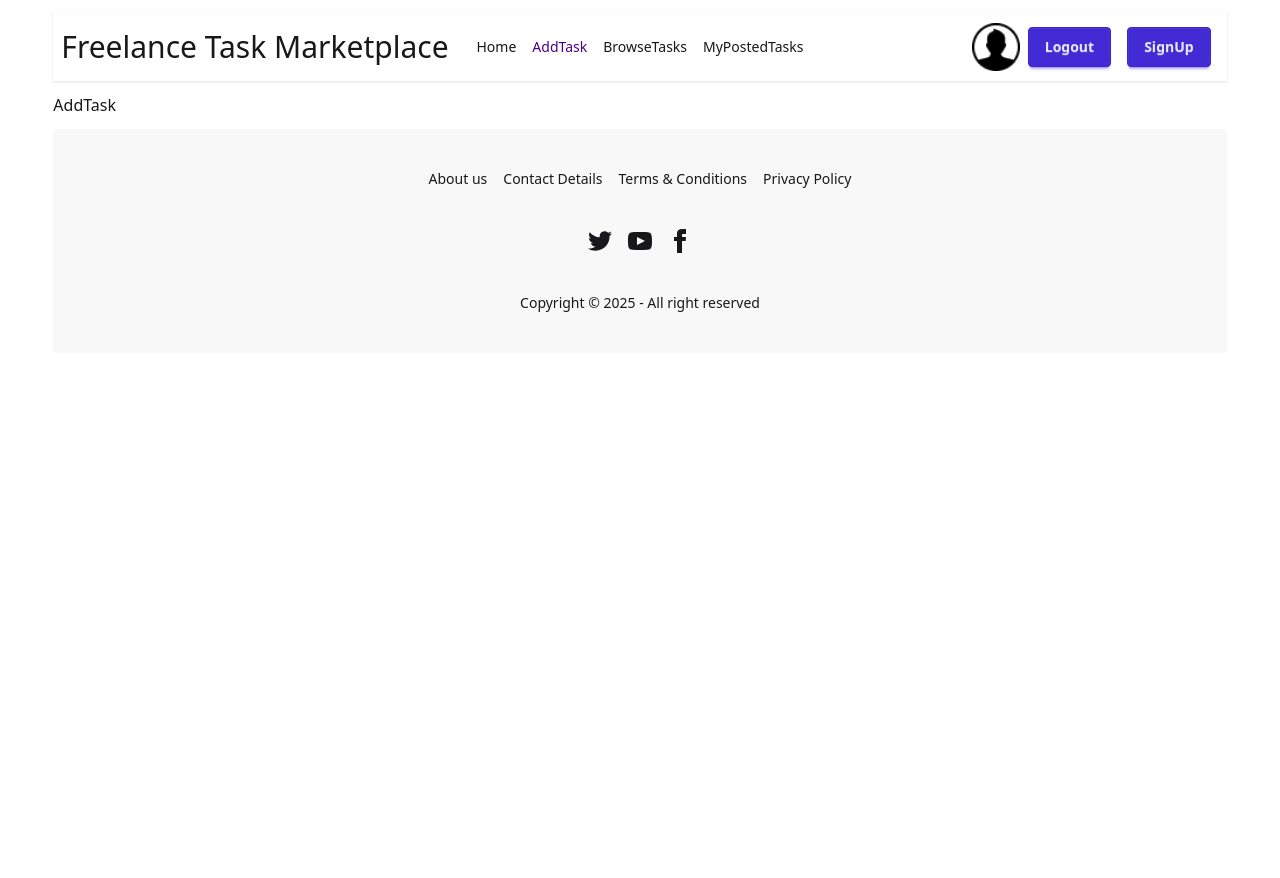
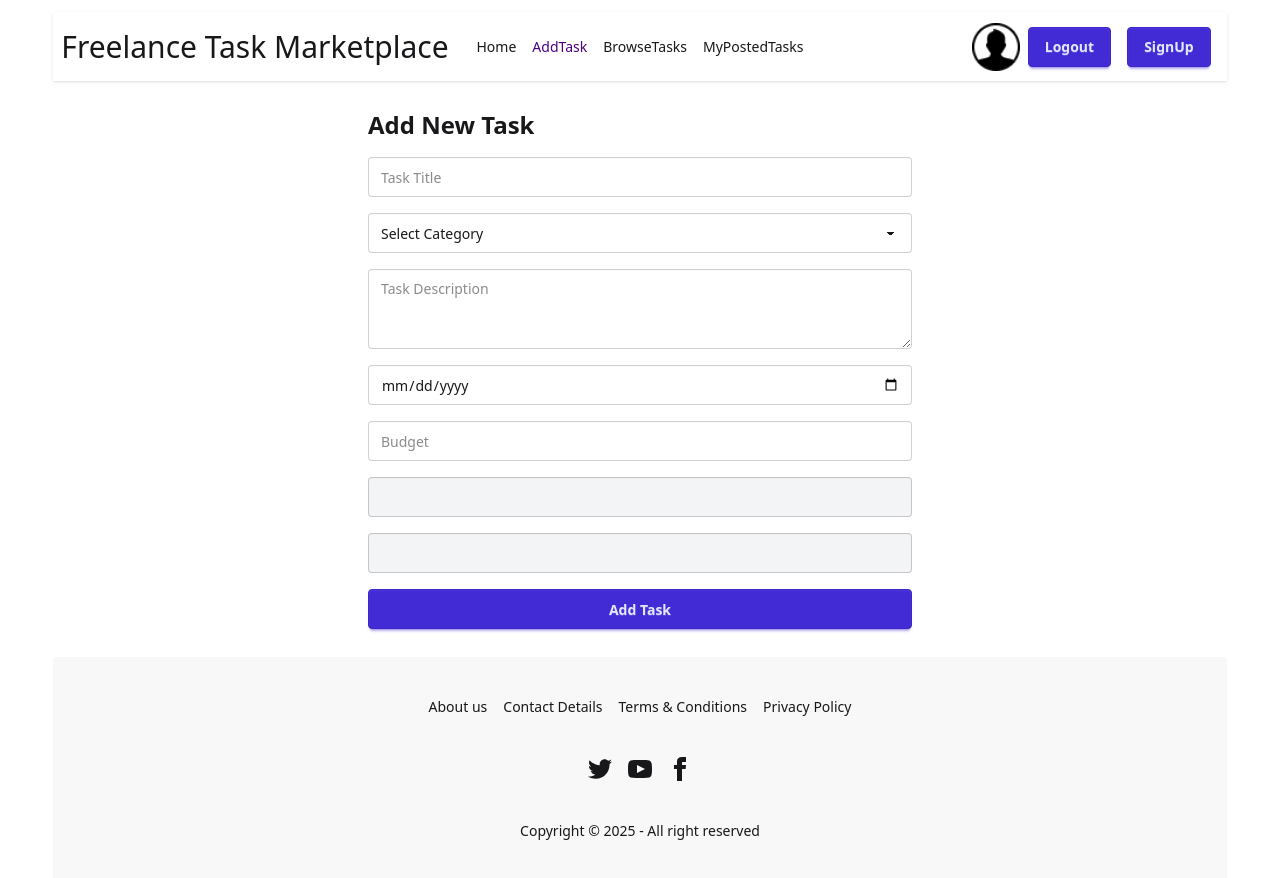
Before and after one commit to fahadbgnr/freelancer-client-task, a React (Vite) app: page /addTask in a window 1280 px wide. Shown: the top 878 px of the page. Before the commit the page ends 800 px from the top, so only its background shows below. Built offline with nearby package versions, Linux system fonts and the light colour scheme.

Commit message:
add task section, browstask section and task details section done

```diff
--- a/package.json
+++ b/package.json
@@ -15,6 +15,7 @@
     "react-dom": "^19.1.0",
     "react-router": "^7.6.0",
     "react-toastify": "^11.0.5",
+    "sweetalert2": "^11.21.2",
     "tailwindcss": "^4.1.7"
   },
   "devDependencies": {
--- a/src/components/AddTask.jsx
+++ b/src/components/AddTask.jsx
@@ -1,9 +1,93 @@
 import React from 'react';
+import Swal from 'sweetalert2';
 
 const AddTask = () => {
+
+
+    const handleAddTask = async (e) => {
+        e.preventDefault();
+        const form = e.target;
+        const formData = new FormData(form);
+        const addTaskData = Object.fromEntries(formData.entries());
+
+        fetch('http://localhost:3000/freelancerData', {
+            method:"POST",
+            headers:{
+                "content-type":"application/json",
+            },
+            body:JSON.stringify(addTaskData)
+
+        })
+        .then((res)=> res.json())
+        .then((data)=>{
+            if(data.insertedId)
+                Swal.fire({
+                    title: "Freelance Task added successfully.",
+                    icon: "success",
+                    draggable: true
+                });
+        })
+
+
+    };
     return (
         <div>
-            AddTask
+            <div className="max-w-xl mx-auto p-4">
+                <h2 className="text-2xl font-bold mb-4">Add New Task</h2>
+                <form onSubmit={handleAddTask} className="space-y-4">
+
+                    <input
+                    name="title"
+                    type="text"
+                    placeholder="Task Title"
+                    required
+                        className="input input-bordered w-full" />
+
+                    <select name="category" required
+                        className="select select-bordered w-full">
+                        <option value="">Select Category</option>
+                        <option>Web Development</option>
+                        <option>Graphic Design</option>
+                        <option>Writing</option>
+                        <option>Marketing</option>
+                        <option>Data Entries</option>
+                        <option>App Development</option>
+                    </select>
+
+                    <textarea
+                    name="description"
+                    placeholder="Task Description"
+                    required
+                        className="textarea textarea-bordered w-full"></textarea>
+
+                    <input
+                    name="deadline"
+                    type="date"
+                    required
+                        className="input input-bordered w-full"  />
+
+                    <input
+                    name="budget"
+                    type="number"
+                    placeholder="Budget"
+                    required
+                        className="input input-bordered w-full"  />
+
+                    <input
+                    name='email'
+                    type="email"
+                    className="input input-bordered w-full bg-gray-100" />
+
+                    <input
+                    name='name'
+                    type="text"
+                    className="input input-bordered w-full bg-gray-100" />
+
+                    <button
+                    type="submit"
+                    className="btn btn-primary w-full">Add Task</button>
+                </form>
+            </div>
         </div>
     );
 };
--- /dev/null
+++ b/src/components/BrowseTaskCard.jsx
@@ -0,0 +1,27 @@
+import React from 'react';
+import { Link } from 'react-router';
+
+const BrowseTaskCard = ({ browseTask }) => {
+    const { title, category, budget, deadline, _id } = browseTask;
+    return (
+        <div>
+          <div className="card bg-base-100 shadow-xl p-4 border">
+                        <div className="card bg-primary text-primary-content">
+                            <div className="card-body">
+                                <h2 className="card-title">Title: {title}</h2>
+                                <p>Category: {category}</p>
+                                <p>Budget: {budget}</p>
+                                <p>Deadline: {deadline}</p>
+                                <div className="card-actions justify-end">
+                                    <Link to={`/taskDetails/${_id}`}>
+                                    <button className="btn">See Details</button>
+                                    </Link>
+                                </div>
+                            </div>
+                        </div>
+                    </div>
+        </div>
+    );
+};
+
+export default BrowseTaskCard;
--- a/src/components/BrowseTasks.jsx
+++ b/src/components/BrowseTasks.jsx
@@ -1,10 +1,26 @@
 import React from 'react';
+import { useLoaderData } from 'react-router';
+import BrowseTaskCard from './BrowseTaskCard';
 
 const BrowseTasks = () => {
+    const freelancerData = useLoaderData();
+    console.log(freelancerData);
     return (
+
         <div>
-            BrowseTasks
+            <h1 className="text-3xl font-bold mb-6 text-center">Browse Tasks</h1>
+             <div className='grid grid-cols-1 md:grid-cols-2 lg:grid-cols-3 gap-6'>
+
+           {
+            freelancerData.map(browseTask=> <BrowseTaskCard key={browseTask._id} browseTask={browseTask} ></BrowseTaskCard>)
+           }
         </div>
+        </div>
+
+
+
+
+
     );
 };
 
--- /dev/null
+++ b/src/components/TaskDetails.jsx
@@ -0,0 +1,38 @@
+import React, { useEffect, useState } from 'react';
+import {  useParams } from 'react-router';
+
+const TaskDetails = () => {
+     const { id } = useParams();
+  const [browseTask, setBrowseTask] = useState([]);
+
+  useEffect(() => {
+    // Replace this URL with your actual backend endpoint
+    fetch(`http://localhost:3000/freelancerData/${id}`)
+      .then(res => res.json())
+      .then(data => setBrowseTask(data))
+  }, [id]);
+
+  if (!browseTask) {
+    return <div className="text-center text-lg mt-20">Loading task details...</div>;
+  }
+
+    return (
+        <div>
+            <div className="container mx-auto p-4">
+                <div className="card bg-base-100 shadow-xl p-6 max-w-3xl mx-auto">
+                    <h2 className="text-3xl font-bold mb-4 text-center">{browseTask.title}</h2>
+                    <div className="space-y-2 text-base">
+                        <p><strong>Category:</strong> {browseTask.category}</p>
+                        <p><strong>Description:</strong> {browseTask.description}</p>
+                        <p><strong>Deadline:</strong> {browseTask.deadline}</p>
+                        <p><strong>Budget:</strong>{browseTask.budget}</p>
+                        <p><strong>Client Name:</strong> {browseTask.name}</p>
+                        <p><strong>Email:</strong> {browseTask.email}</p>
+                    </div>
+                </div>
+            </div>
+        </div>
+    );
+};
+
+export default TaskDetails;
--- a/src/main.jsx
+++ b/src/main.jsx
@@ -15,35 +15,51 @@ import BrowseTasks from './components/BrowseTasks.jsx';
 import SignUp from './pages/SignUp.jsx';
 import LoginPage from './pages/LoginPage.jsx';
 import MyPostedTasks from './components/MyPostedTasks.jsx';
+import TaskDetails from './components/TaskDetails.jsx';
+import BrowseTaskCard from './components/BrowseTaskCard.jsx';
 
 const router = createBrowserRouter([
   {
     path: "/",
     Component: MainLayout,
-    children:[
+    children: [
       {
-        index:true,
+        index: true,
         Component: Home,
       },
       {
-        path:"addTask",
+        path: "addTask",
         Component: AddTask,
       },
       {
-        path:"browseTasks",
-        Component:BrowseTasks,
+        path: "browseTasks",
+        loader: () => fetch('http://localhost:3000/freelancerData'),
+        Component: BrowseTasks,
+      },
+
+      {
+        path: "/browseTaskCard/:id",
+        loader: () => fetch('http://localhost:3000/freelancerData'),
+        Component: BrowseTaskCard,
       },
       {
-        path:"myPostedTasks",
+        path: "/taskDetails/:id",
+        Component: TaskDetails,
+
+      },
+
+
+      {
+        path: "myPostedTasks",
         Component: MyPostedTasks,
 
       },
       {
-        path:"loginPage",
+        path: "loginPage",
         Component: LoginPage,
       },
       {
-        path:"signUp",
+        path: "signUp",
         Component: SignUp,
       }
 
@@ -56,8 +72,8 @@ const router = createBrowserRouter([
 
 
   {
-    path:"/*",
-    Component:ErrorPage,
+    path: "/*",
+    Component: ErrorPage,
   },
 ]);
 
--- a/src/provider/AuthProvider.jsx
+++ b/src/provider/AuthProvider.jsx
@@ -0,0 +1,11 @@
+import React from 'react';
+
+const AuthProvider = () => {
+    return (
+        <div>
+
+        </div>
+    );
+};
+
+export default AuthProvider;
```
Also changed, not shown: 1 other file (tests, documents, lock files or other folders).
